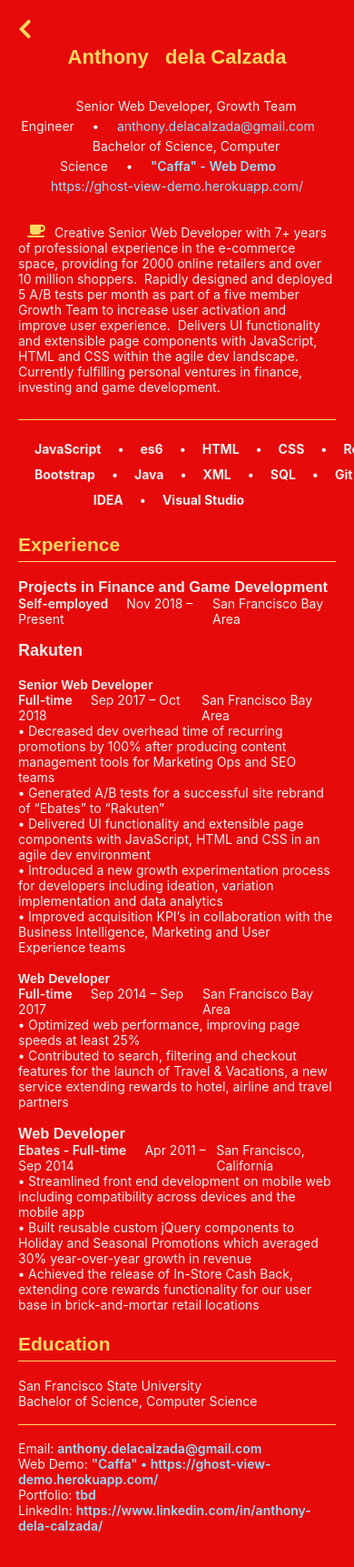
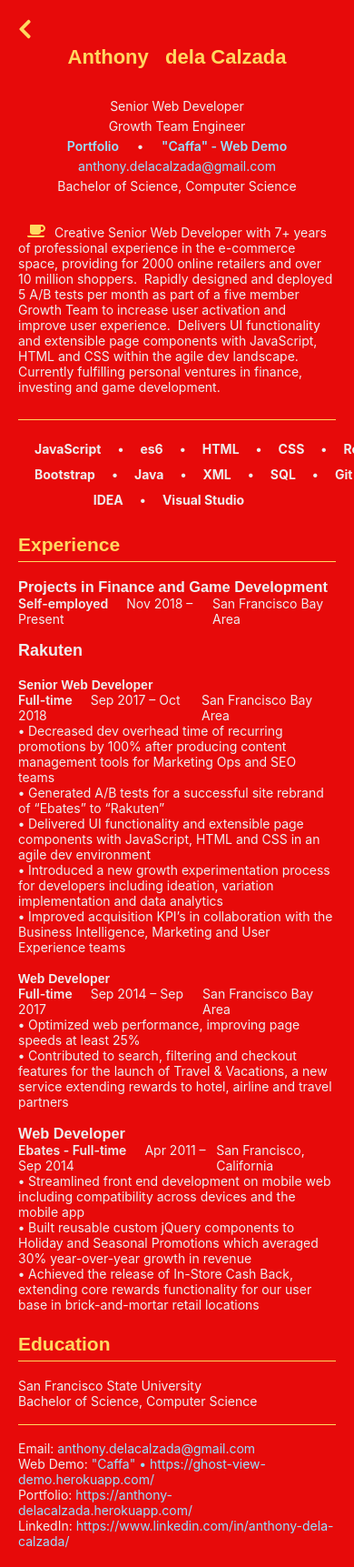
Before and after one commit to anthdclz/anthonymcmlxi, a React (Create React App) app: page /resume in a window 390 px wide. Shown: the top 1723 px of the page at 91% size. Built offline with nearby package versions, Linux system fonts and the light colour scheme; what webfontloader would draw is missing.

Commit message:
Resume - Add portfolio url and mobile web styles

```diff
--- a/src/components/resume/resume.component.jsx
+++ b/src/components/resume/resume.component.jsx
@@ -13,14 +13,35 @@ class Resume extends React.Component {
                 <div className='resume-header'>
                     <h1>Anthony&nbsp;&nbsp;&nbsp;dela Calzada</h1>
                     <div className='r-hdr-content'>
-                        <span className='r-hdr-item'>Senior Web Developer, Growth Team Engineer</span>
-                        <span className='fw-sb'>•</span>
-                        <span className='r-hdr-item'><a href="mailto:anthony.delacalzada@gmail.com?subject=Inquiry" target="_blank" rel="noopener noreferrer">anthony.delacalzada@gmail.com</a></span><br />
-                        <span className='r-hdr-item'>Bachelor of Science, Computer Science</span>
-                        <span className='fw-sb'>•</span>
-                        <span className='r-hdr-item'><SimpleLink className='fw-sb' name='"Caffa" - Web Demo' url='https://ghost-view-demo.herokuapp.com/' /></span>
-                        <br className='web-hidden' />
-                        <span className='r-hdr-item web-hidden'><SimpleLink url='https://ghost-view-demo.herokuapp.com/' /></span>
+                        <div className='mob-hidden'>
+                            <span className='r-hdr-item'>Senior Web Developer, Growth Team Engineer</span>
+                            <span className='fw-sb'>•</span>
+                            <span className='r-hdr-item'><a href="mailto:anthony.delacalzada@gmail.com?subject=Inquiry" target="_blank" rel="noopener noreferrer">anthony.delacalzada@gmail.com</a></span>
+                        </div>
+                        <div className='mob-hidden print-hidden'>
+                            <span className='r-hdr-item'><SimpleLink className='fw-sb' name='"Caffa" - Web Demo' url='https://ghost-view-demo.herokuapp.com/' /></span>
+                            <span className='fw-sb'>•</span>
+                            <span className='r-hdr-item'><SimpleLink className='fw-sb' name='Portfolio' url='https://anthony-delacalzada.herokuapp.com/' /></span>
+                            <span className='fw-sb'>•</span>
+                            <span className='r-hdr-item'>Bachelor of Science, Computer Science</span>
+                        </div>
+                        <div className='print-small web-hidden mob-hidden'>
+                            <span className='r-hdr-item'>Caffa" Web Demo:&nbsp;&nbsp;&nbsp;<SimpleLink url='https://ghost-view-demo.herokuapp.com/' /></span><br />
+                            <span className='r-hdr-item'>Portfolio:&nbsp;&nbsp;&nbsp;<SimpleLink url='https://anthony-delacalzada.herokuapp.com/' /></span>
+                            <span className='fw-sb'>•</span>
+                            <span className='r-hdr-item'>Bachelor of Science, Computer Science</span>
+                        </div>
+                        <div className='mob-hdr web-hidden print-hidden'>
+                            <div className='r-hdr-item'>Senior Web Developer</div>
+                            <div className='r-hdr-item'>Growth Team Engineer</div>
+                            <div className='r-hdr-item'>
+                                <span className='r-hdr-item'><SimpleLink className='fw-sb' name='Portfolio' url='https://anthony-delacalzada.herokuapp.com/' /></span>
+                                <span className='fw-sb'>•</span>
+                                <span className='r-hdr-item'><SimpleLink className='fw-sb' name='"Caffa" - Web Demo' url='https://ghost-view-demo.herokuapp.com/' /></span>
+                            </div>
+                            <div className='r-hdr-item'><a href="mailto:anthony.delacalzada@gmail.com?subject=Inquiry" target="_blank" rel="noopener noreferrer">anthony.delacalzada@gmail.com</a></div>
+                            <div className='r-hdr-item'>Bachelor of Science, Computer Science</div>
+                        </div>
                     </div>
                 </div>
                 <div className='resume-body m-top-30'>
@@ -32,10 +53,10 @@ class Resume extends React.Component {
                     <div className='page-break'></div>
                     <div className='resume-section'>
                         <h2> </h2>
-                        <div>Email: <a href="mailto:anthony.delacalzada@gmail.com?subject=Inquiry" target="_blank" rel="noopener noreferrer" className='fw-sb'>anthony.delacalzada@gmail.com</a></div>
-                        <div>Web Demo: <SimpleLink className='fw-sb' name='"Caffa" • https://ghost-view-demo.herokuapp.com/' url='https://ghost-view-demo.herokuapp.com/' /></div>
-                        <div>Portfolio: <SimpleLink className='fw-sb' url='tbd' /></div>
-                        <div>LinkedIn: <SimpleLink className='fw-sb' url='https://www.linkedin.com/in/anthony-dela-calzada/' /></div>
+                        <div>Email: <a href="mailto:anthony.delacalzada@gmail.com?subject=Inquiry" target="_blank" rel="noopener noreferrer">anthony.delacalzada@gmail.com</a></div>
+                        <div>Web Demo: <SimpleLink name='"Caffa" • https://ghost-view-demo.herokuapp.com/' url='https://ghost-view-demo.herokuapp.com/' /></div>
+                        <div>Portfolio: <SimpleLink url='https://anthony-delacalzada.herokuapp.com/' /></div>
+                        <div>LinkedIn: <SimpleLink url='https://www.linkedin.com/in/anthony-dela-calzada/' /></div>
                     </div>
                 </div>
             </div>
--- a/src/global.styles.js
+++ b/src/global.styles.js
@@ -199,6 +199,12 @@ h3{
             line-height: 20x;
             margin: 0 20px;
         }
+        .print-small{
+          .r-hdr-item{
+            font-size: 10px;
+            line-height: 14px;
+          }
+        }
       }
       h1{
         font-size: 20px;
@@ -223,6 +229,8 @@ h3{
       }
       .resume-body{
         .r-skill-wrapper{
+          overflow: scroll;
+
           .r-skill{
             font-size:12px;
             line-height: 20px;
```
